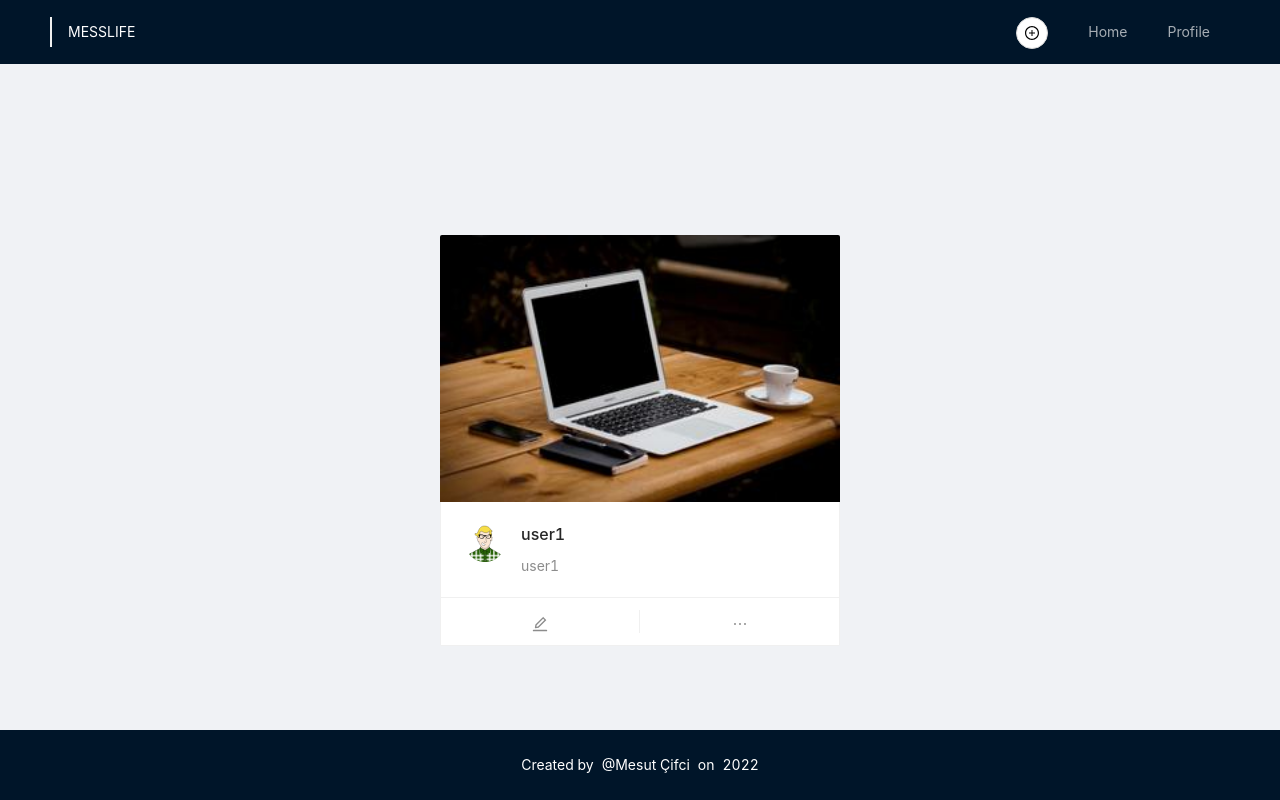
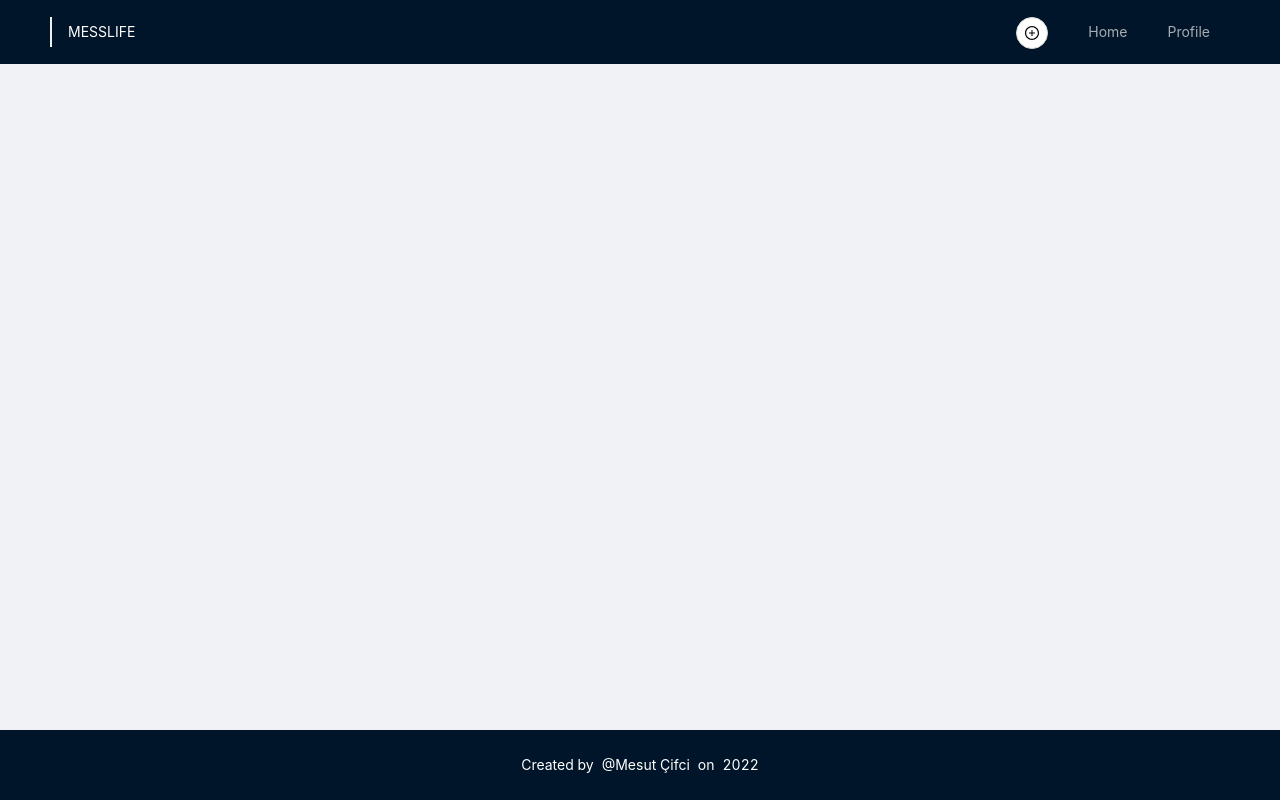
Before and after one commit to mesutcifci/React-Projects, a React (Create React App) app in the folder social-media-app/: page / in a window 1280 px wide. Built offline with nearby package versions, Linux system fonts and the light colour scheme; data requests are answered from the project's data file.

Commit message:
deletePost mutation implemented

```diff
--- a/social-media-app/db.json
+++ b/social-media-app/db.json
@@ -29,14 +29,5 @@
       "city": "Samsun"
     }
   ],
-  "posts": [
-    {
-      "owner": "user1",
-      "title": "user1",
-      "body": "user1",
-      "createdAt": "2022-03-28T20:55:25.635Z",
-      "updatedAt": "2022-03-28T20:55:25.635Z",
-      "id": 1
-    }
-  ]
+  "posts": []
 }
--- a/social-media-app/src/components/CreatePostModal/index.tsx
+++ b/social-media-app/src/components/CreatePostModal/index.tsx
@@ -48,8 +48,10 @@ const CreatePostModal = (props: ModalProps) => {
       createdAt: now,
       updatedAt: now,
     };
-    await createPost(post);
-    dispatch(postsActions.setPosts([post]));
+    const addedPost = await createPost(post);
+    if("data" in addedPost) {
+      dispatch(postsActions.setPosts([addedPost.data]));
+    }
     hideModal();
   };
 
--- a/social-media-app/src/components/PostCardRenderer/index.tsx
+++ b/social-media-app/src/components/PostCardRenderer/index.tsx
@@ -1,8 +1,10 @@
-import { EditOutlined, EllipsisOutlined } from "@ant-design/icons";
+import { DeleteOutlined, EditOutlined } from "@ant-design/icons";
 import { Avatar, Card } from "antd";
 import { Post } from "../../model/post.model";
 import { useNavigate } from "react-router-dom";
-
+import { useDeletePostMutation } from "../../services/api";
+import { useDispatch } from "react-redux";
+import { postsActions } from "../../store";
 interface PostCardProps {
   posts: Post[];
   flex?: boolean;
@@ -10,10 +12,17 @@ interface PostCardProps {
 
 function PostCardRenderer({ posts, flex }: PostCardProps) {
   const navigate = useNavigate();
+  const dispatch = useDispatch();
+  const [deletePost] = useDeletePostMutation();
 
   const navigateToUserProfile = (username: string) => {
     !username && navigate("/");
     navigate(`/profile/${username}`);
+  };
+
+  const deletePostHandler = async (id: string) => {
+    await deletePost(id);
+    dispatch(postsActions.removePost(id));
   };
 
   return (
@@ -26,7 +35,10 @@ function PostCardRenderer({ posts, flex }: PostCardProps) {
           cover={<img className="max-w-[100%]" src="/images/image1.jpg" />}
           actions={[
             <EditOutlined key="edit" />,
-            <EllipsisOutlined key="ellipsis" />,
+            <DeleteOutlined
+              key={"delete"}
+              onClick={() => deletePostHandler(post.id)}
+            />,
           ]}
         >
           <Card.Meta
--- a/social-media-app/src/pages/Home/index.tsx
+++ b/social-media-app/src/pages/Home/index.tsx
@@ -10,7 +10,6 @@ import { Spin, Layout } from "antd";
 const Home = () => {
   const dispatch = useDispatch();
   const { data: postsQueryResult, isLoading: loadingForPosts } = useGetPostsQuery();
-  const [deletePost] = useDeletePostMutation();
   const posts = useSelector<RootState, any>((state) => state.postsSlice.posts);
 
   useEffect(() => {
@@ -25,10 +24,6 @@ const Home = () => {
     );
   }
 
-  const deletePostHandler = async (id: string) => {
-    await deletePost(id);
-  };
-
   return (
     <Layout className="py-10 flex items-center !shrink-0">
       <Layout.Content className="grid gap-6 items-center">
--- a/social-media-app/src/services/api.tsx
+++ b/social-media-app/src/services/api.tsx
@@ -6,7 +6,6 @@ export const usersApi = createApi({
   reducerPath: "usersApi",
   baseQuery: fetchBaseQuery({ baseUrl: "http://localhost:5000" }),
   endpoints: (builder) => ({
-
     // Queries
     getUsers: builder.query<User[], void>({
       query: () => "/users",
@@ -27,11 +26,11 @@ export const usersApi = createApi({
     //Mutations
     createPost: builder.mutation<void, Post>({
       query: (props) => {
-        return{
+        return {
           url: `/posts`,
           method: "POST",
-          body: props
-        }
+          body: props,
+        };
       },
     }),
     updatePost: builder.mutation<void, Post>({
@@ -42,10 +41,9 @@ export const usersApi = createApi({
       }),
     }),
     deletePost: builder.mutation<void, string>({
-      query: (id) => ({
-        url: `posts/${id}`,
-        method: "DELETE",
-      }),
+      query: (id) => {
+        return { url: `posts/${id}`, method: "DELETE" };
+      },
     }),
   }),
 });
--- a/social-media-app/src/store.tsx
+++ b/social-media-app/src/store.tsx
@@ -8,7 +8,14 @@ const modalInitialState = { isVisible: false };
 const usersInitialState = { users: [], user: {} };
 const postsInitialState: Posts = {
   posts: [],
-  post: { id: "", owner: "", title: "", body: "", createdAt: "", updatedAt: "" },
+  post: {
+    id: "",
+    owner: "",
+    title: "",
+    body: "",
+    createdAt: "",
+    updatedAt: "",
+  },
   userPosts: [],
 };
 
@@ -56,9 +63,18 @@ const postsSlice = createSlice({
       state.post = action.payload;
     },
     setUserPosts(state, action) {
-      if(action.payload.length > 0) {
-        state.userPosts = filterAndSortPosts([...state.userPosts, ...action.payload]);
+      if (action.payload.length > 0) {
+        state.userPosts = filterAndSortPosts([
+          ...state.userPosts,
+          ...action.payload,
+        ]);
       }
+    },
+    removePost(state, action) {
+      state.posts = state.posts.filter((post) => post.id !== action.payload);
+      state.userPosts = state.userPosts.filter(
+        (post) => post.id !== action.payload
+      );
     },
   },
 });
```
